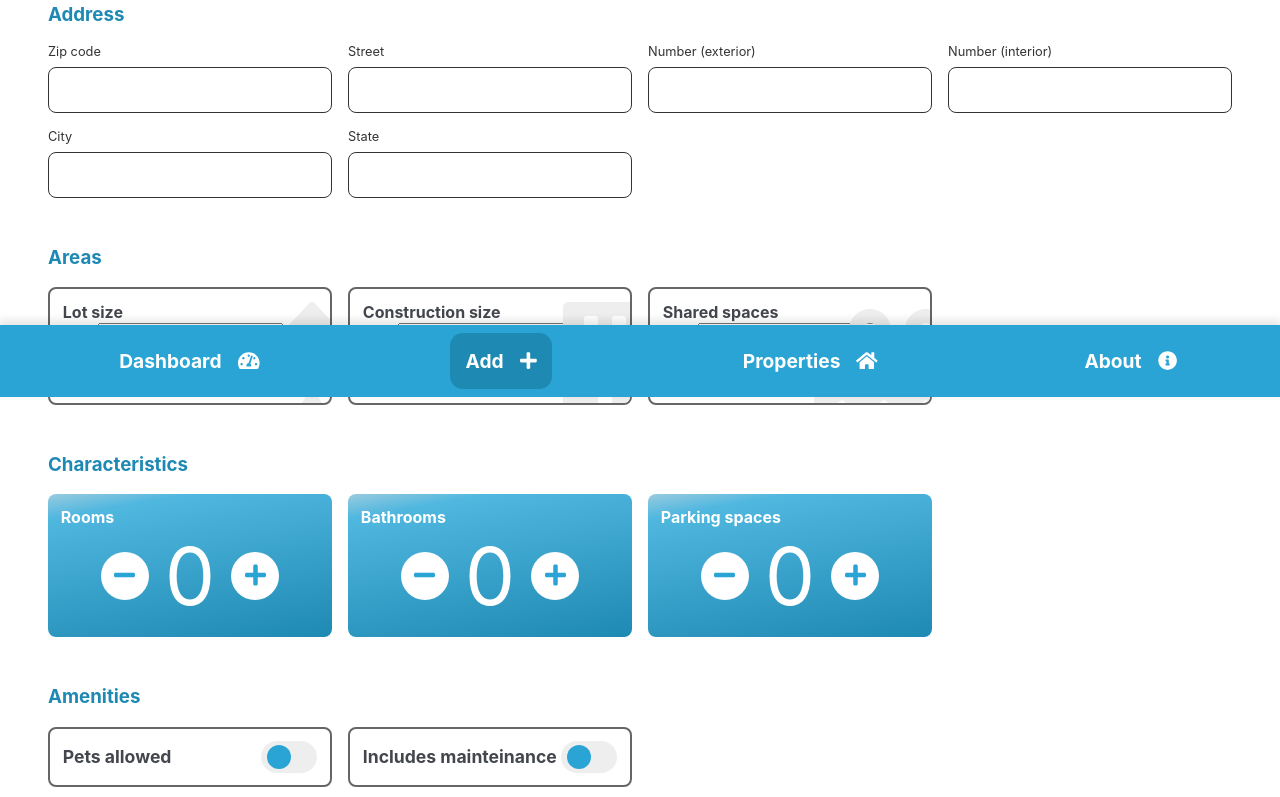
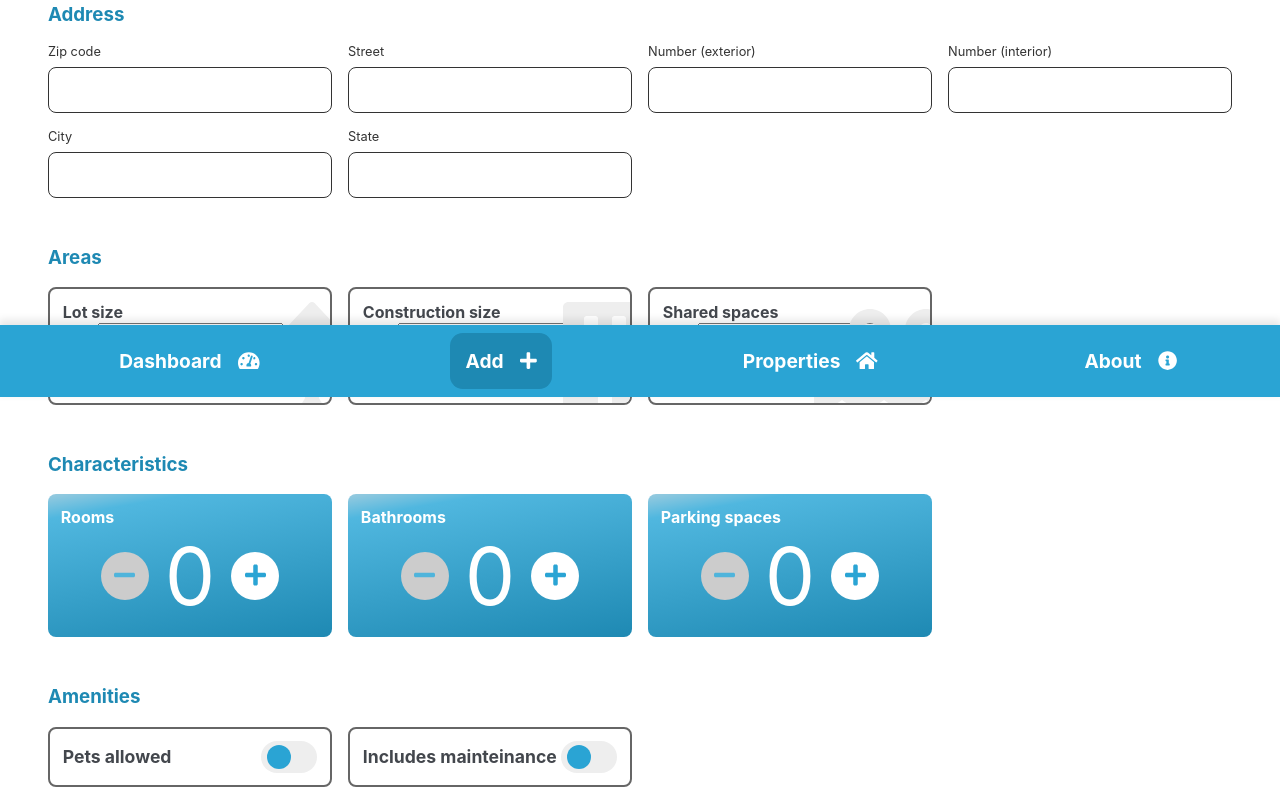
Before and after one commit to denkiapple/PropertyCreator, a React (Create React App) app: page /addproperty in a window 1280 px wide. Shown: the part 403-1200 px from the top of the page. Built offline with nearby package versions, Linux system fonts and the light colour scheme.

Commit message:
Update: MultipleComponents: added CSS clases to corner cases for better UX

```diff
--- a/src/Components/NumberInput/NumberInput.jsx
+++ b/src/Components/NumberInput/NumberInput.jsx
@@ -1,5 +1,6 @@
 import React from "react";
 import { shape, string } from "prop-types";
+import { classes } from "../../constants";
 
 import { FontAwesomeIcon } from '@fortawesome/react-fontawesome'
 import {
@@ -30,7 +31,15 @@ const NumberInput = ({ title, field }) => {
       </p>
 
       <div className={styles.container}>
-        <button className={styles.leftBtn} onClick={decrement} data-testid="sbsBtn" type="button">
+        <button
+          className={classes(
+            styles.leftBtn,
+            field?.value < 1 && styles.disabledBtn,
+          )}
+          onClick={decrement}
+          data-testid="sbsBtn"
+          type="button"
+        >
           <FontAwesomeIcon icon={faMinus} className={styles.navIcon} />
         </button>
 
@@ -38,7 +47,15 @@ const NumberInput = ({ title, field }) => {
           {field?.value}
         </span>
 
-        <button className={styles.rightBtn} onClick={increment} data-testid="addBtn" type="button">
+        <button
+          className={classes(
+            styles.rightBtn,
+            field?.value > 98 && styles.disabledBtn,
+          )}
+          onClick={increment}
+          data-testid="addBtn"
+          type="button"
+        >
           <FontAwesomeIcon icon={faPlus} className={styles.navIcon} />
         </button>
       </div>
--- a/src/Components/NumberInput/NumberInput.module.css
+++ b/src/Components/NumberInput/NumberInput.module.css
@@ -50,6 +50,12 @@
   border-left: none;
 }
 
+.disabledBtn, .disabledBtn:hover {
+  background-color: var(--color-white-obscure);
+  color: var(--color-brand-light);
+  cursor: not-allowed;
+}
+
 .value {
   font-size: 5rem;
   padding: 0.8rem 1rem;
--- a/src/Components/Toggle/Toggle.module.css
+++ b/src/Components/Toggle/Toggle.module.css
@@ -43,6 +43,6 @@
 }
 
 .bolisOn {
-  transform: translateX(1.1rem);
+  transform: translateX(1.3rem);
   background-color: var(--color-white);
 }
--- a/src/Containers/PropertyForm/PropertyForm.jsx
+++ b/src/Containers/PropertyForm/PropertyForm.jsx
@@ -56,9 +56,6 @@ const PropertyForm = ({ props }) => {
     rooms: 0,
     bathrooms: 0,
     parking: 0,
-    lotSize: 0,
-    constructionSize: 0,
-    sharedSize: 0,
   };
 
   return (
@@ -123,6 +120,7 @@ const PropertyForm = ({ props }) => {
                   component={MetersInput}
                   title="Lot size"
                   icon={lotIcon}
+                  placeholder={0}
                 />
               </div>
 
@@ -132,6 +130,7 @@ const PropertyForm = ({ props }) => {
                   component={MetersInput}
                   title="Construction size"
                   icon={buildIcon}
+                  placeholder={0}
                 />
               </div>
 
@@ -141,6 +140,7 @@ const PropertyForm = ({ props }) => {
                   component={MetersInput}
                   title="Shared spaces"
                   icon={commonIcon}
+                  placeholder={0}
                 />
               </div>
             </Grid>
```
